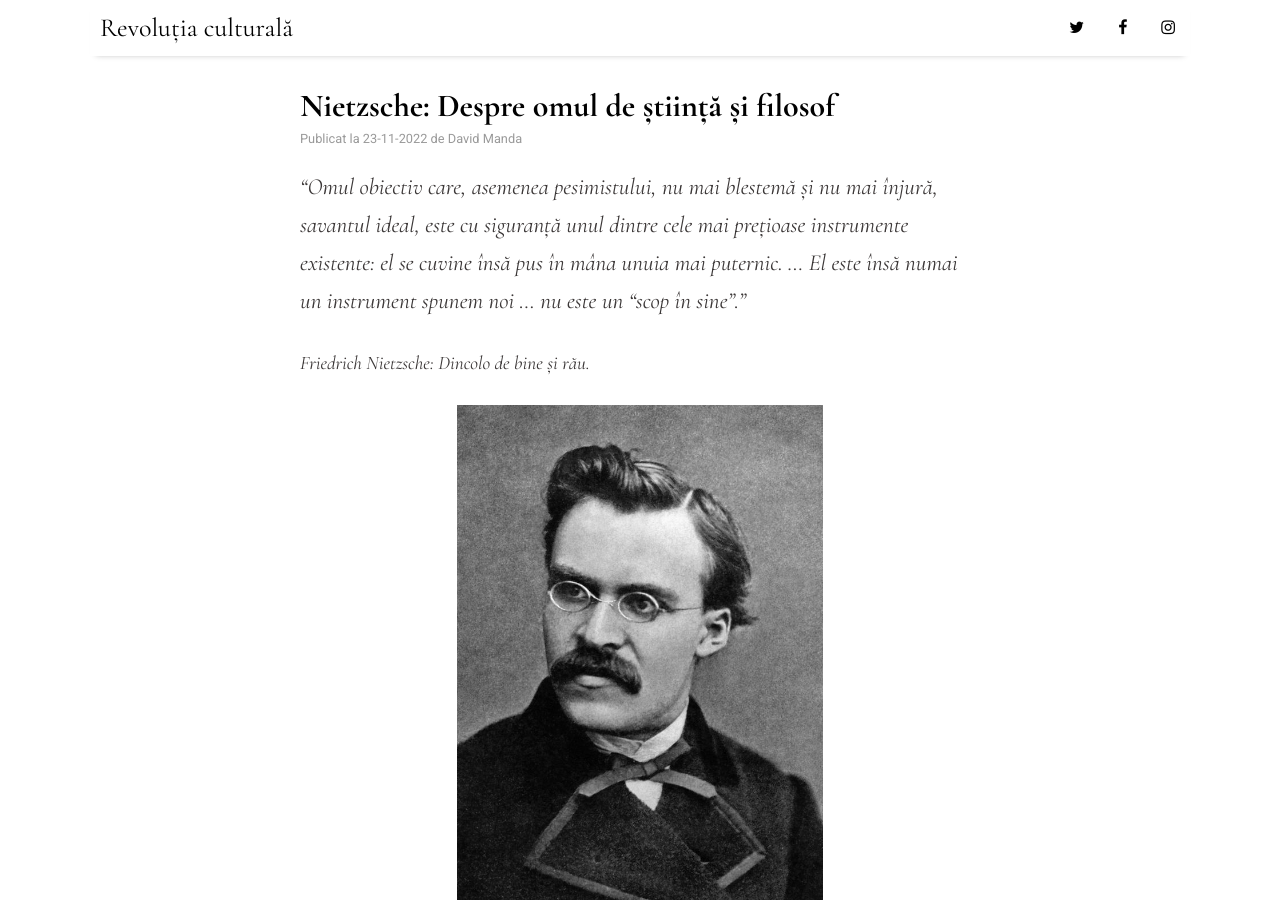
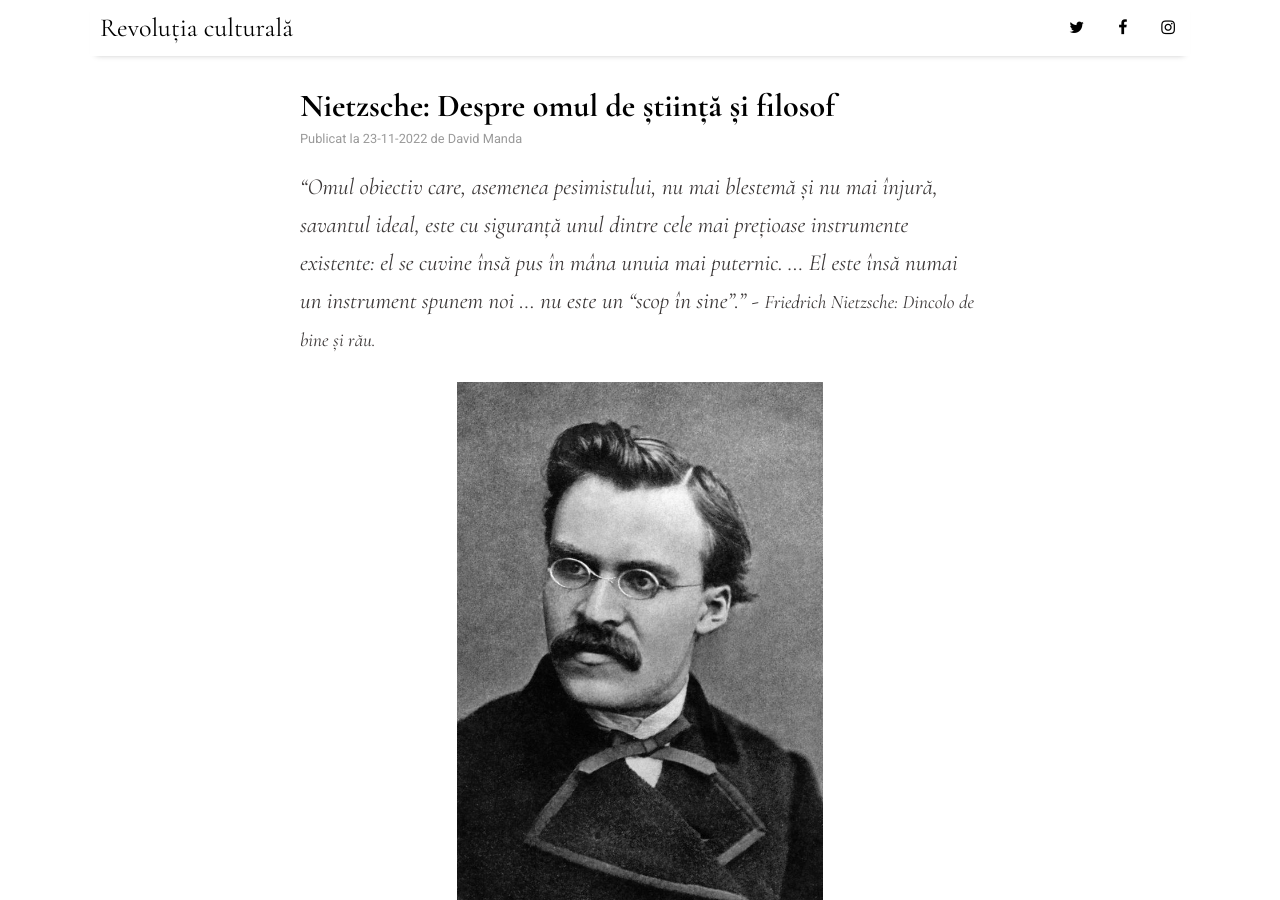
Before and after one commit to DavidManda/DavidManda.github.io, a Jekyll site: the page built from _posts/2022-11-23-Dincolo-de-bine-si-rau.md, in a window 1280 px wide and 900 px high. Built offline with Jekyll 4.4.1, drawn with Linux system fonts in a browser that asks for light colours; nearby versions of some CDN libraries.

Commit message:
quote caption

```diff
--- a/_posts/2022-11-23-Dincolo-de-bine-si-rau.md
+++ b/_posts/2022-11-23-Dincolo-de-bine-si-rau.md
@@ -7,9 +7,7 @@
 image: Friedrich-Wilhelm-Nietzsche-Author.jpeg
 ---
 
-_"Omul obiectiv care, asemenea pesimistului, nu mai blestemă și nu mai înjură, savantul ideal, este cu siguranță unul dintre cele mai prețioase instrumente existente: el se cuvine însă pus în mâna unuia mai puternic. ... El este însă numai un instrument spunem noi ... nu este un "scop în sine"."_
-
-<i><small>Friedrich Nietzsche: Dincolo de bine și rău.</small></i>
+_"Omul obiectiv care, asemenea pesimistului, nu mai blestemă și nu mai înjură, savantul ideal, este cu siguranță unul dintre cele mai prețioase instrumente existente: el se cuvine însă pus în mâna unuia mai puternic. ... El este însă numai un instrument spunem noi ... nu este un "scop în sine"."_ - <i><small>Friedrich Nietzsche: Dincolo de bine și rău.</small></i>
 
 <figure>
   <img src="/assets/img/Nietzsche1869.jpeg" alt="drawing" height=550/>
```
